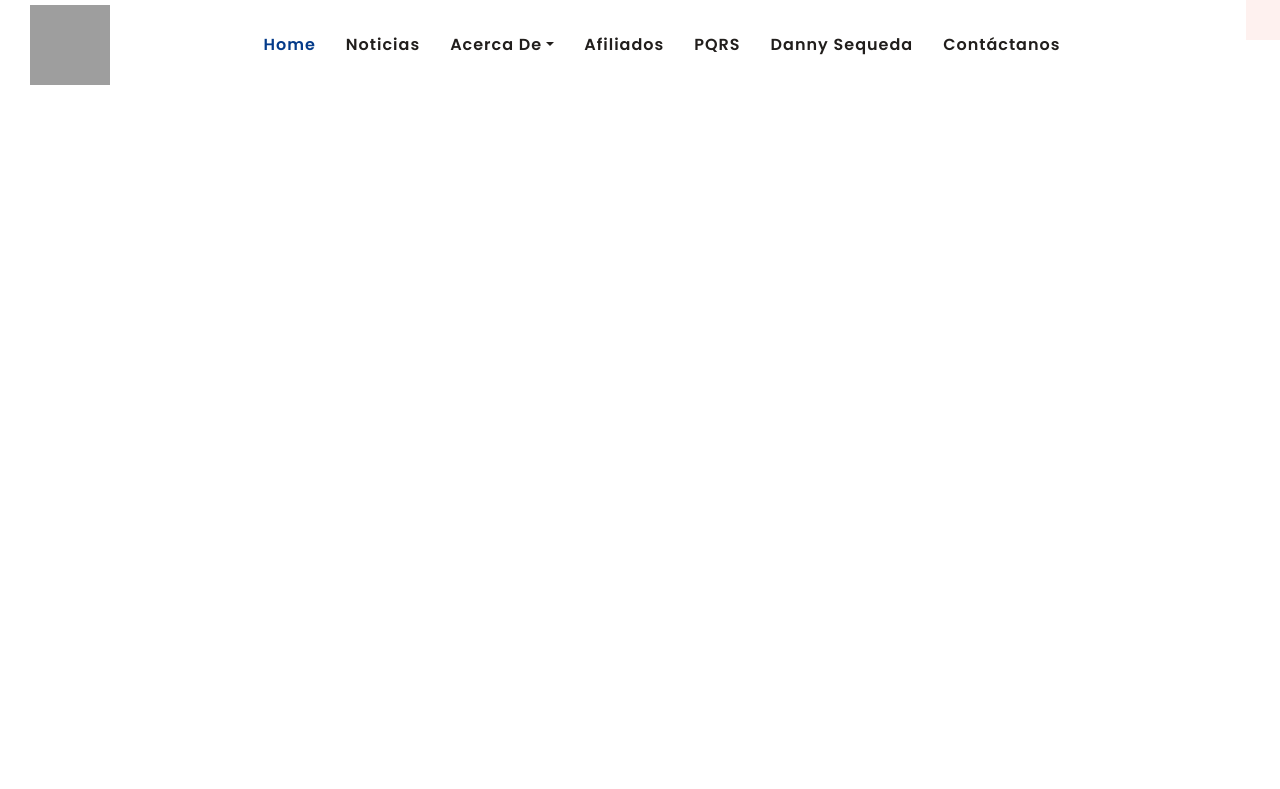
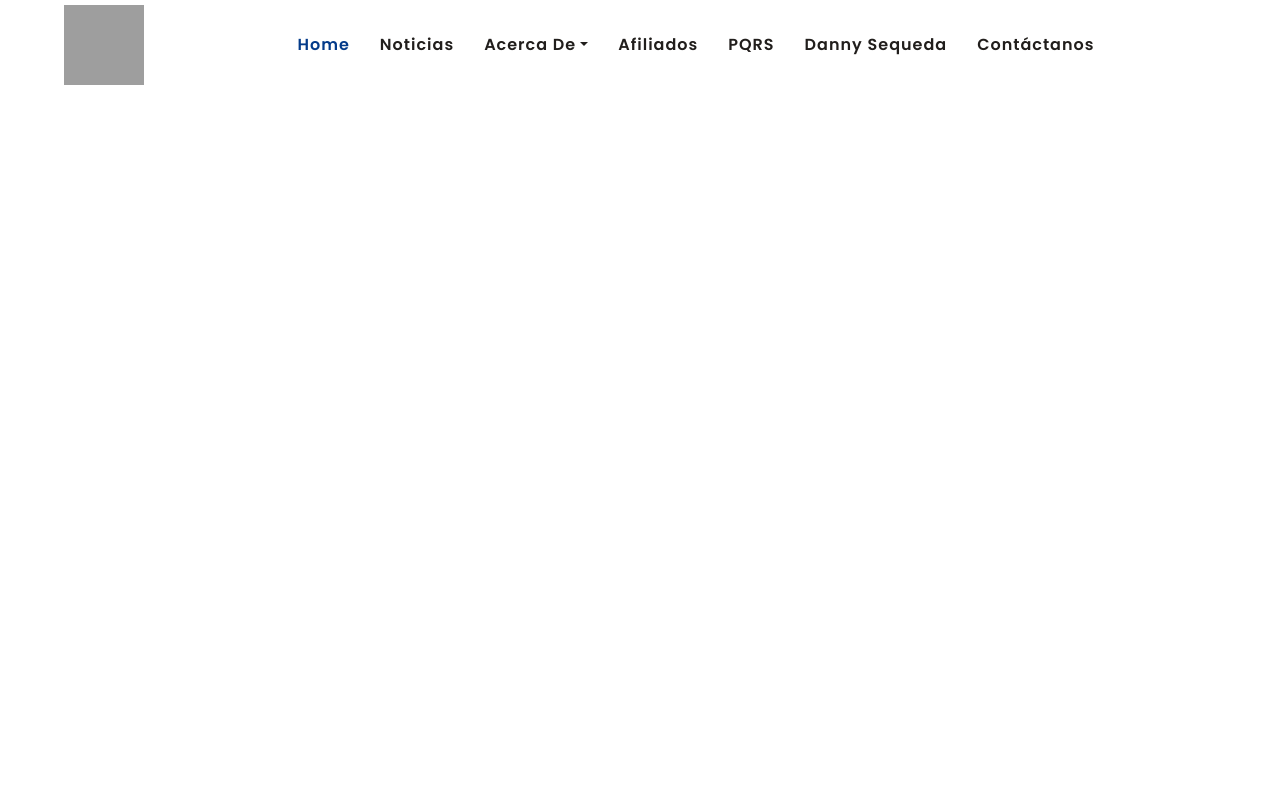
Before and after one commit to Fenixfgx/ColombiaConsciente, a plain HTML site: page index.html in a window 1280 px wide. Shown: the top 789 px of the page. Drawn offline with nearby package versions, Linux system fonts and the light colour scheme; no server answers; grey boxes are pictures that could not be loaded.

Commit message:
Add files via upload

```diff
--- a/index.html
+++ b/index.html
@@ -72,7 +72,7 @@
 
     <!-- Navbar Start -->
     <div class="container-fluid p-0">
-        <nav class="navbar navbar-expand-lg bg-white navbar-light py-3 py-lg-0 px-lg-5" style="margin-left: -34px;">
+        <nav class="navbar navbar-expand-lg bg-white navbar-light py-3 py-lg-0 px-lg-5">
           <a href="#header-carousel" class="navbar-brand ml-lg-3">
             <img src="https://www.partidocolombiaconsciente.com/images/CC.png" alt="Logo" style="width: 80px; height: 80px;">
           </a>
```
